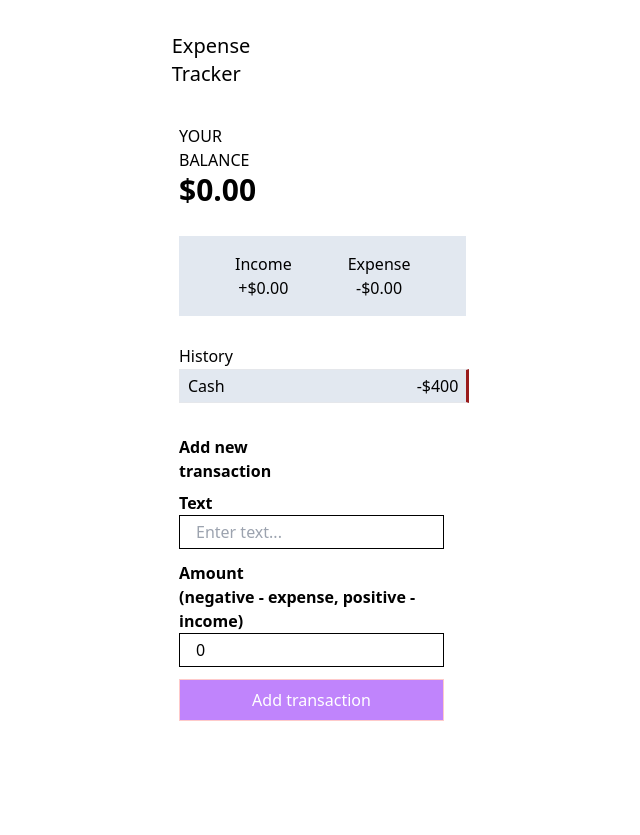
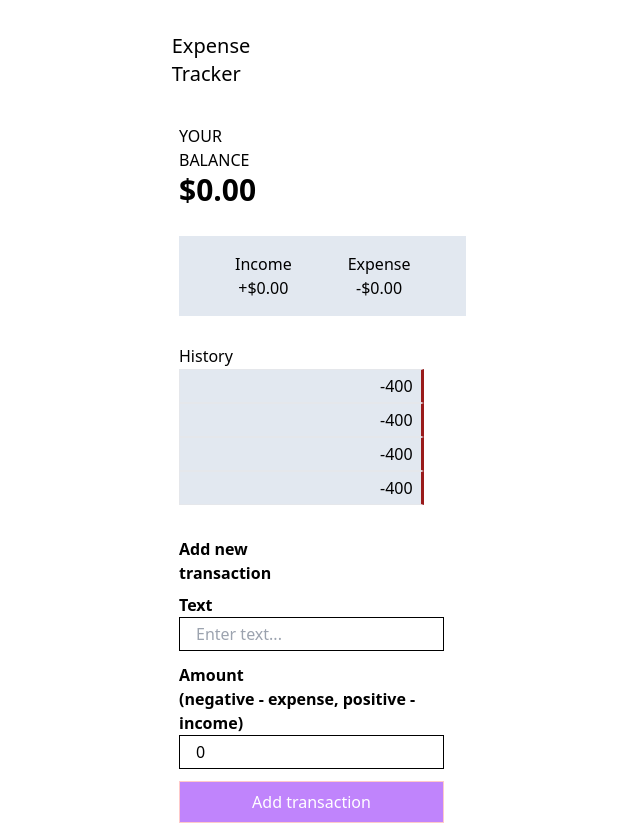
Before and after one commit to AnwitDahal/Expense-Tracker, a React (Vite) app: page / in a window 1280 px wide. Shown: the whole page, without its empty margins (429-1069 px from the left). Before the commit the page ends 800 px from the top, so only its background shows below. Built offline with nearby package versions, Linux system fonts and the light colour scheme.

Commit message:
use of context

```diff
--- /dev/null
+++ b/src/Components/Transaction.jsx
@@ -0,0 +1,17 @@
+import React, { useContext } from 'react'
+import { GlobalContext } from '../Context/GlobalState';
+
+
+const Transaction = () => {
+    const {transactions} = useContext(GlobalContext);
+  return (
+        <li className='bg-slate-200 border border-r-[3px] border-e-red-800 py-1 flex flex-row px-2'>
+       <p className='mr-48'>
+        {transactions.text}
+        </p>
+         <span className=''>-400</span>
+    </li>
+  )
+}
+
+export default Transaction
--- a/src/Components/TranscationList.jsx
+++ b/src/Components/TranscationList.jsx
@@ -1,17 +1,19 @@
-import React from 'react'
+import React, { useContext } from 'react'
+import { GlobalContext } from '../Context/GlobalState'
+import Transaction from './Transaction';
 
-const TranscationList = () => {
+const TranscationList = ({transaction}) => {
+
+  const {transactions} = useContext(GlobalContext);
   return (
   <>
   <h1>History</h1>
   <hr/>
   <ul>
-    <li className='bg-slate-200 border border-r-[3px] border-e-red-800 py-1 flex flex-row px-2'>
-       <p className='mr-48'>
-        Cash
-        </p>
-         <span className=''>-$400</span>
-    </li>
+    {transactions.map(transaction=>(
+      <Transaction key={transaction.id} transaction={transaction}/>
+    ))}
+
   </ul>
   </>
   )
```
